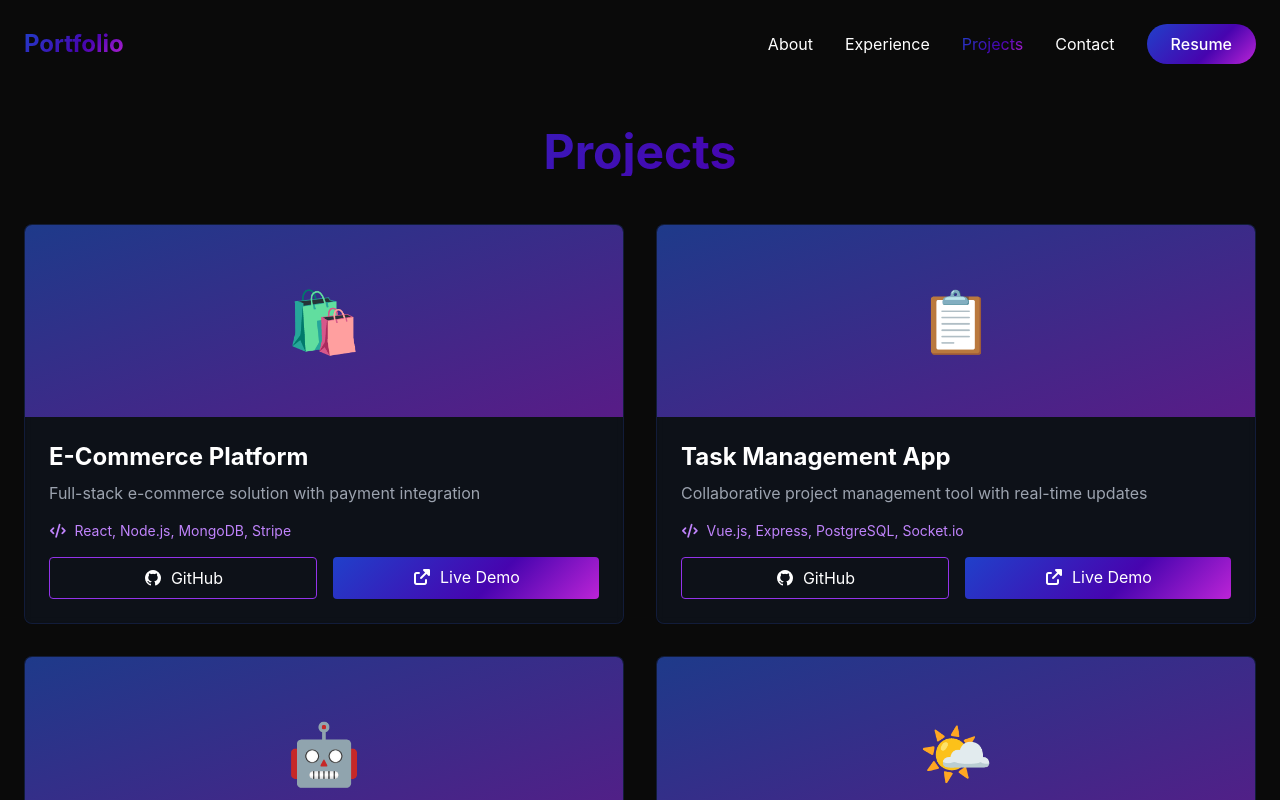
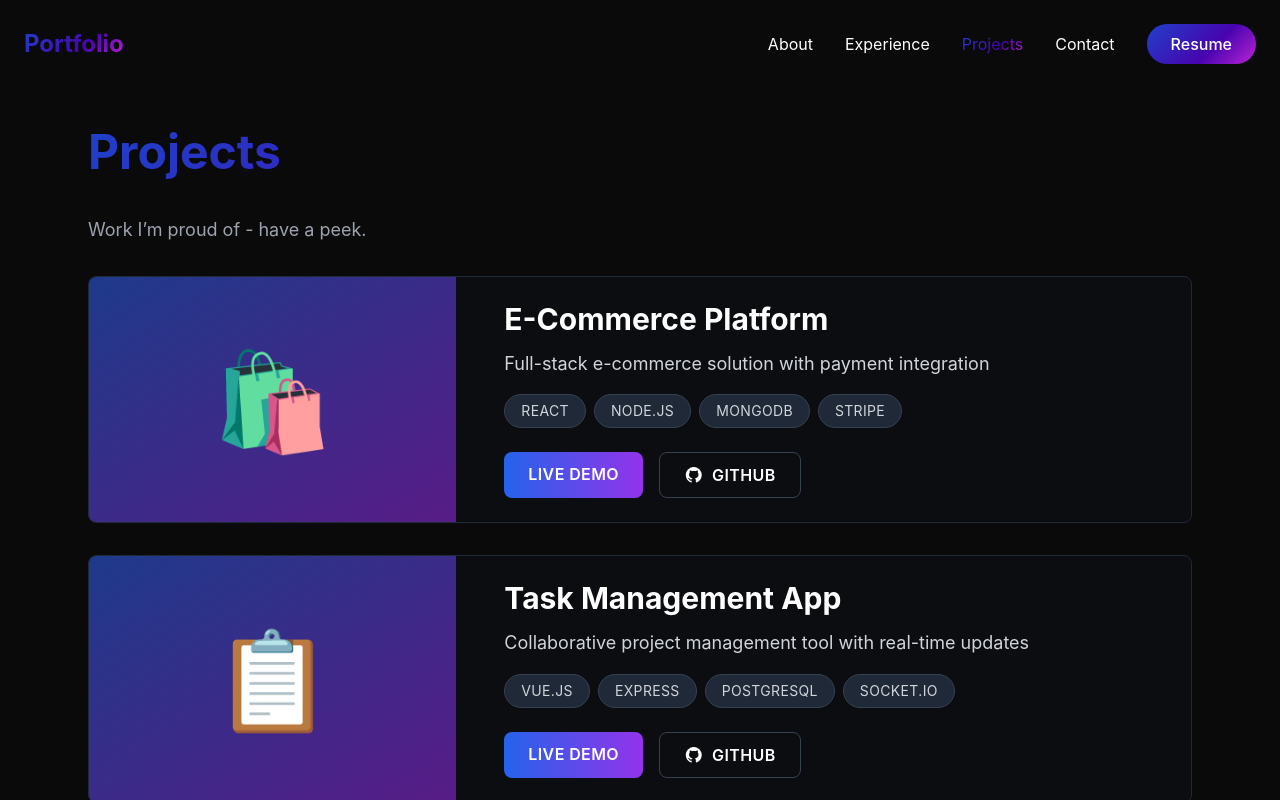
Before and after one commit to chimdienn/duccu-portfolio, a React (Vite) app in the folder client/: page /projects in a window 1280 px wide. Shown: the top 800 px of the page. Built offline with nearby package versions, Linux system fonts and the light colour scheme.

Commit message:
refactored projects page

```diff
--- a/client/src/components/pages/Projects.jsx
+++ b/client/src/components/pages/Projects.jsx
@@ -4,7 +4,7 @@ const Projects = () => {
     {
       title: "E-Commerce Platform",
       description: "Full-stack e-commerce solution with payment integration",
-      techStack: "React, Node.js, MongoDB, Stripe",
+      techStack: ["React", "Node.js", "MongoDB", "Stripe"],
       github: "https://github.com",
       demo: "https://demo.com",
       image: "🛍️",
@@ -13,7 +13,7 @@ const Projects = () => {
       title: "Task Management App",
       description:
         "Collaborative project management tool with real-time updates",
-      techStack: "Vue.js, Express, PostgreSQL, Socket.io",
+      techStack: ["Vue.js", "Express", "PostgreSQL", "Socket.io"],
       github: "https://github.com",
       demo: "https://demo.com",
       image: "📋",
@@ -21,7 +21,7 @@ const Projects = () => {
     {
       title: "AI Chat Assistant",
       description: "Intelligent chatbot using natural language processing",
-      techStack: "Python, TensorFlow, React, FastAPI",
+      techStack: ["Python", "TensorFlow", "React", "FastAPI"],
       github: "https://github.com",
       demo: "https://demo.com",
       image: "🤖",
@@ -29,7 +29,7 @@ const Projects = () => {
     {
       title: "Weather Dashboard",
       description: "Real-time weather monitoring with beautiful visualizations",
-      techStack: "React, D3.js, Node.js, OpenWeather API",
+      techStack: ["React", "D3.js", "Node.js", "OpenWeather API"],
       github: "https://github.com",
       demo: "https://demo.com",
       image: "🌤️",
@@ -38,43 +38,67 @@ const Projects = () => {
 
   return (
     <div className="pt-32 fade-in">
-      <div className="container mx-auto px-6">
-        <h1 className="text-5xl font-bold gradient-text mb-12 text-center">
-          Projects
-        </h1>
+      <div className="container mx-auto px-6 max-w-6xl">
+        <h1 className="text-5xl font-bold gradient-text mb-6 pb-4">Projects</h1>
+        <p className="text-gray-400 text-lg mb-8">
+          Work I’m proud of - have a peek.
+        </p>
 
-        <div className="grid md:grid-cols-2 gap-8">
+        <div className="space-y-8">
           {projects.map((project, index) => (
             <div
               key={index}
-              className="bg-gray-900/50 backdrop-blur-sm rounded-lg overflow-hidden border border-gray-800 card-hover"
+              className="flex flex-col md:flex-row gap-6 bg-gray-900/30 backdrop-blur-sm rounded-lg overflow-hidden border border-gray-800 hover:border-gray-700 transition-all duration-300"
             >
-              <div className="h-48 bg-gradient-to-br from-blue-900 to-purple-900 flex items-center justify-center">
-                <span className="text-6xl">{project.image}</span>
-              </div>
-              <div className="p-6">
-                <h3 className="text-2xl font-bold mb-2">{project.title}</h3>
-                <p className="text-gray-400 mb-4">{project.description}</p>
-                <p className="text-sm text-purple-400 mb-4">
-                  <i className="fas fa-code mr-2"></i>
-                  {project.techStack}
+              {/* Project Image */}
+              <a
+                href={project.github}
+                target="_blank"
+                rel="noopener noreferrer"
+                className="md:w-1/3 flex-shrink-0"
+              >
+                <div className="h-64 md:h-full bg-gradient-to-br from-blue-900 to-purple-900 flex items-center justify-center hover:opacity-80 transition-opacity cursor-pointer">
+                  <span className="text-8xl">{project.image}</span>
+                </div>
+              </a>
+
+              {/* Project Details */}
+              <div className="flex-1 p-6 flex flex-col justify-center">
+                <h3 className="text-3xl font-bold mb-3">{project.title}</h3>
+                <p className="text-gray-300 text-lg mb-4 leading-relaxed">
+                  {project.description}
                 </p>
+
+                {/* Tech Stack Pills */}
+                <div className="flex flex-wrap gap-2 mb-6">
+                  {project.techStack.map((tech, techIndex) => (
+                    <span
+                      key={techIndex}
+                      className="px-4 py-1.5 bg-gray-800 border border-gray-700 rounded-full text-sm text-gray-300 uppercase tracking-wide"
+                    >
+                      {tech}
+                    </span>
+                  ))}
+                </div>
+
+                {/* Action Buttons */}
                 <div className="flex gap-4">
+                  <a
+                    href={project.demo}
+                    target="_blank"
+                    rel="noopener noreferrer"
+                    className="px-6 py-2.5 bg-gradient-to-r from-blue-600 to-purple-600 rounded-lg hover:opacity-90 transition-opacity font-semibold uppercase tracking-wide"
+                  >
+                    Live Demo
+                  </a>
+
                   <a
                     href={project.github}
                     target="_blank"
                     rel="noopener noreferrer"
-                    className="flex-1 text-center py-2 border border-purple-600 rounded hover:bg-purple-600/20 transition-colors"
+                    className="px-6 py-2.5 border border-gray-700 rounded-lg hover:bg-gray-800 transition-colors font-semibold uppercase tracking-wide"
                   >
                     <i className="fab fa-github mr-2"></i>GitHub
-                  </a>
-                  <a
-                    href={project.demo}
-                    target="_blank"
-                    rel="noopener noreferrer"
-                    className="flex-1 text-center py-2 gradient-bg rounded hover:opacity-90 transition-opacity"
-                  >
-                    <i className="fas fa-external-link-alt mr-2"></i>Live Demo
                   </a>
                 </div>
               </div>
@@ -85,4 +109,5 @@ const Projects = () => {
     </div>
   );
 };
+
 export default Projects;
```
